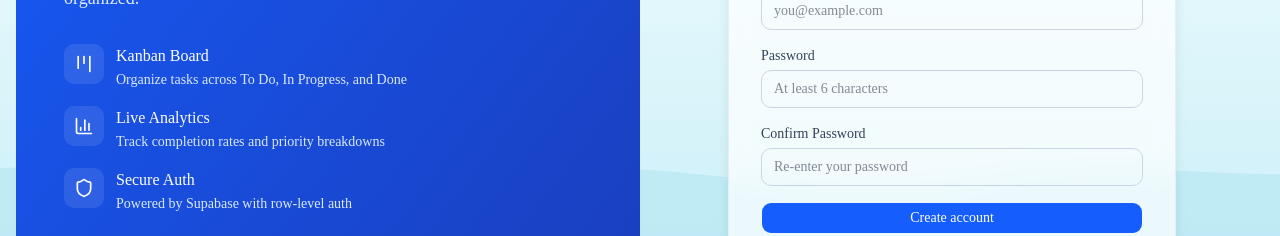
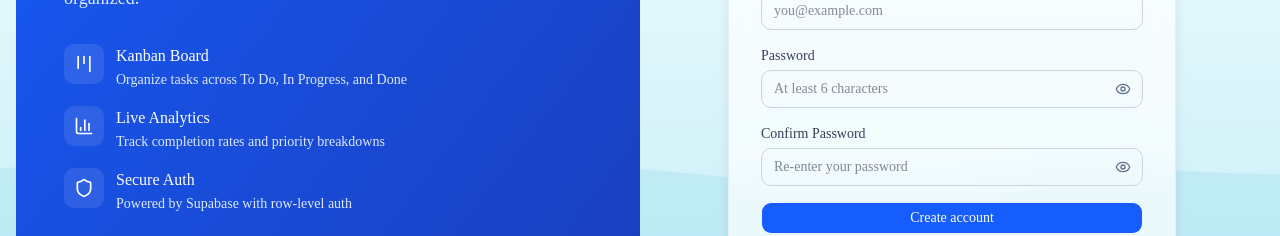
Before and after one commit to AbdulMueezMunassir/task-tracker, a Next.js app: page /signup in a window 1280 px wide. Shown: the part 356-592 px from the top of the page. Built offline with nearby package versions, Linux system fonts and the light colour scheme.

Commit message:
feat: add password strength meter and match status on signup

```diff
--- a/src/app/(auth)/signup/page.tsx
+++ b/src/app/(auth)/signup/page.tsx
@@ -1,10 +1,12 @@
 "use client";
 
-import { useActionState } from "react";
+import { useActionState, useState } from "react";
 import Link from "next/link";
-import { CheckCircle2, Kanban, BarChart3, Shield } from "lucide-react";
+import { CheckCircle2, Kanban, BarChart3, Shield, Check, X } from "lucide-react";
 import { signupAction, type AuthState } from "@/lib/actions/auth";
 import { Button } from "@/components/ui/button";
+import { PasswordInput } from "@/components/molecules/PasswordInput";
+import { PasswordStrength } from "@/components/molecules/PasswordStrength";
 
 const initialState: AuthState = {};
 
@@ -31,6 +33,11 @@ export default function SignupPage() {
     signupAction,
     initialState
   );
+  const [password, setPassword] = useState("");
+  const [confirmPassword, setConfirmPassword] = useState("");
+
+  const showMatch = confirmPassword.length > 0;
+  const passwordsMatch = password === confirmPassword;
 
   return (
     <div className="min-h-dvh w-full grid lg:grid-cols-2">
@@ -142,33 +149,62 @@ export default function SignupPage() {
               </div>
 
               <div>
-                <label htmlFor="password" className="block text-sm font-medium text-slate-700 mb-1">
+                <label
+                  htmlFor="password"
+                  className="block text-sm font-medium text-slate-700 mb-1"
+                >
                   Password
                 </label>
-                <input
+                <PasswordInput
                   id="password"
                   name="password"
-                  type="password"
                   required
                   minLength={6}
-                  className="w-full rounded-lg border border-slate-300 px-3 py-2 text-sm focus:outline-none focus:ring-2 focus:ring-blue-500 focus:border-blue-500 transition-all"
+                  autoComplete="new-password"
+                  value={password}
+                  onChange={(e) => setPassword(e.target.value)}
                   placeholder="At least 6 characters"
                 />
+                <PasswordStrength password={password} />
               </div>
 
               <div>
-                <label htmlFor="confirmPassword" className="block text-sm font-medium text-slate-700 mb-1">
+                <label
+                  htmlFor="confirmPassword"
+                  className="block text-sm font-medium text-slate-700 mb-1"
+                >
                   Confirm Password
                 </label>
-                <input
+                <PasswordInput
                   id="confirmPassword"
                   name="confirmPassword"
-                  type="password"
                   required
                   minLength={6}
-                  className="w-full rounded-lg border border-slate-300 px-3 py-2 text-sm focus:outline-none focus:ring-2 focus:ring-blue-500 focus:border-blue-500 transition-all"
+                  autoComplete="new-password"
+                  value={confirmPassword}
+                  onChange={(e) => setConfirmPassword(e.target.value)}
                   placeholder="Re-enter your password"
+                  status={
+                    showMatch ? (passwordsMatch ? "valid" : "invalid") : "default"
+                  }
                 />
+                {showMatch && (
+                  <p
+                    role="status"
+                    className={`mt-1.5 flex items-center gap-1.5 text-xs font-medium ${
+                      passwordsMatch ? "text-emerald-600" : "text-rose-600"
+                    }`}
+                  >
+                    {passwordsMatch ? (
+                      <Check className="h-3.5 w-3.5" />
+                    ) : (
+                      <X className="h-3.5 w-3.5" />
+                    )}
+                    {passwordsMatch
+                      ? "Passwords match"
+                      : "Passwords do not match"}
+                  </p>
+                )}
               </div>
 
               {state.error && (
@@ -179,7 +215,7 @@ export default function SignupPage() {
 
               <Button
                 type="submit"
-                disabled={isPending}
+                disabled={isPending || (showMatch && !passwordsMatch)}
                 className="w-full bg-blue-600 hover:bg-blue-700 transition-colors"
               >
                 {isPending ? "Creating account..." : "Create account"}
--- /dev/null
+++ b/src/components/molecules/PasswordInput.tsx
@@ -0,0 +1,46 @@
+"use client";
+
+import { useState, type InputHTMLAttributes } from "react";
+import { Eye, EyeOff } from "lucide-react";
+import { cn } from "@/lib/utils";
+
+type PasswordInputProps = Omit<InputHTMLAttributes<HTMLInputElement>, "type"> & {
+  status?: "default" | "valid" | "invalid";
+};
+
+const statusClasses = {
+  default: "border-slate-300 focus:ring-blue-500 focus:border-blue-500",
+  valid: "border-emerald-400 focus:ring-emerald-500 focus:border-emerald-500",
+  invalid: "border-rose-400 focus:ring-rose-500 focus:border-rose-500",
+};
+
+export function PasswordInput({
+  status = "default",
+  className,
+  ...props
+}: PasswordInputProps) {
+  const [visible, setVisible] = useState(false);
+
+  return (
+    <div className="relative">
+      <input
+        {...props}
+        type={visible ? "text" : "password"}
+        className={cn(
+          "w-full rounded-lg border px-3 py-2 pr-10 text-sm focus:outline-none focus:ring-2 transition-all",
+          statusClasses[status],
+          className
+        )}
+      />
+      <button
+        type="button"
+        onClick={() => setVisible((v) => !v)}
+        aria-label={visible ? "Hide password" : "Show password"}
+        aria-pressed={visible}
+        className="absolute inset-y-0 right-0 flex items-center px-3 text-slate-500 hover:text-slate-700 transition-colors"
+      >
+        {visible ? <EyeOff className="h-4 w-4" /> : <Eye className="h-4 w-4" />}
+      </button>
+    </div>
+  );
+}
--- /dev/null
+++ b/src/components/molecules/PasswordStrength.tsx
@@ -0,0 +1,78 @@
+import { Check, X } from "lucide-react";
+import { cn } from "@/lib/utils";
+
+const rules = [
+  { id: "length", label: "At least 8 characters", test: (p: string) => p.length >= 8 },
+  {
+    id: "case",
+    label: "Upper & lowercase letters",
+    test: (p: string) => /[a-z]/.test(p) && /[A-Z]/.test(p),
+  },
+  { id: "number", label: "At least one number", test: (p: string) => /\d/.test(p) },
+  {
+    id: "symbol",
+    label: "At least one symbol (! @ # ...)",
+    test: (p: string) => /[^A-Za-z0-9]/.test(p),
+  },
+];
+
+const levels = [
+  { label: "", text: "", bar: "" },
+  { label: "Weak", text: "text-rose-600", bar: "bg-rose-500" },
+  { label: "Fair", text: "text-amber-600", bar: "bg-amber-500" },
+  { label: "Good", text: "text-lime-600", bar: "bg-lime-500" },
+  { label: "Strong", text: "text-emerald-600", bar: "bg-emerald-500" },
+];
+
+function getScore(password: string): number {
+  if (!password) return 0;
+  const passed = rules.filter((r) => r.test(password)).length;
+  // Anything under 8 characters can never be better than "Weak"
+  return password.length >= 8 ? passed : Math.min(passed, 1);
+}
+
+export function PasswordStrength({ password }: { password: string }) {
+  if (!password) return null;
+
+  const score = getScore(password);
+  const level = levels[score];
+
+  return (
+    <div className="mt-2 space-y-2" aria-live="polite">
+      <div className="flex items-center gap-2">
+        <div className="flex flex-1 gap-1">
+          {[1, 2, 3, 4].map((segment) => (
+            <div
+              key={segment}
+              className={cn(
+                "h-1.5 flex-1 rounded-full transition-colors",
+                segment <= score ? level.bar : "bg-slate-200"
+              )}
+            />
+          ))}
+        </div>
+        <span className={cn("text-xs font-medium w-12 text-right", level.text)}>
+          {level.label}
+        </span>
+      </div>
+
+      <ul className="grid grid-cols-1 sm:grid-cols-2 gap-x-3 gap-y-1">
+        {rules.map((rule) => {
+          const ok = rule.test(password);
+          return (
+            <li
+              key={rule.id}
+              className={cn(
+                "flex items-center gap-1.5 text-xs",
+                ok ? "text-emerald-600" : "text-slate-500"
+              )}
+            >
+              {ok ? <Check className="h-3 w-3" /> : <X className="h-3 w-3" />}
+              {rule.label}
+            </li>
+          );
+        })}
+      </ul>
+    </div>
+  );
+}
```
